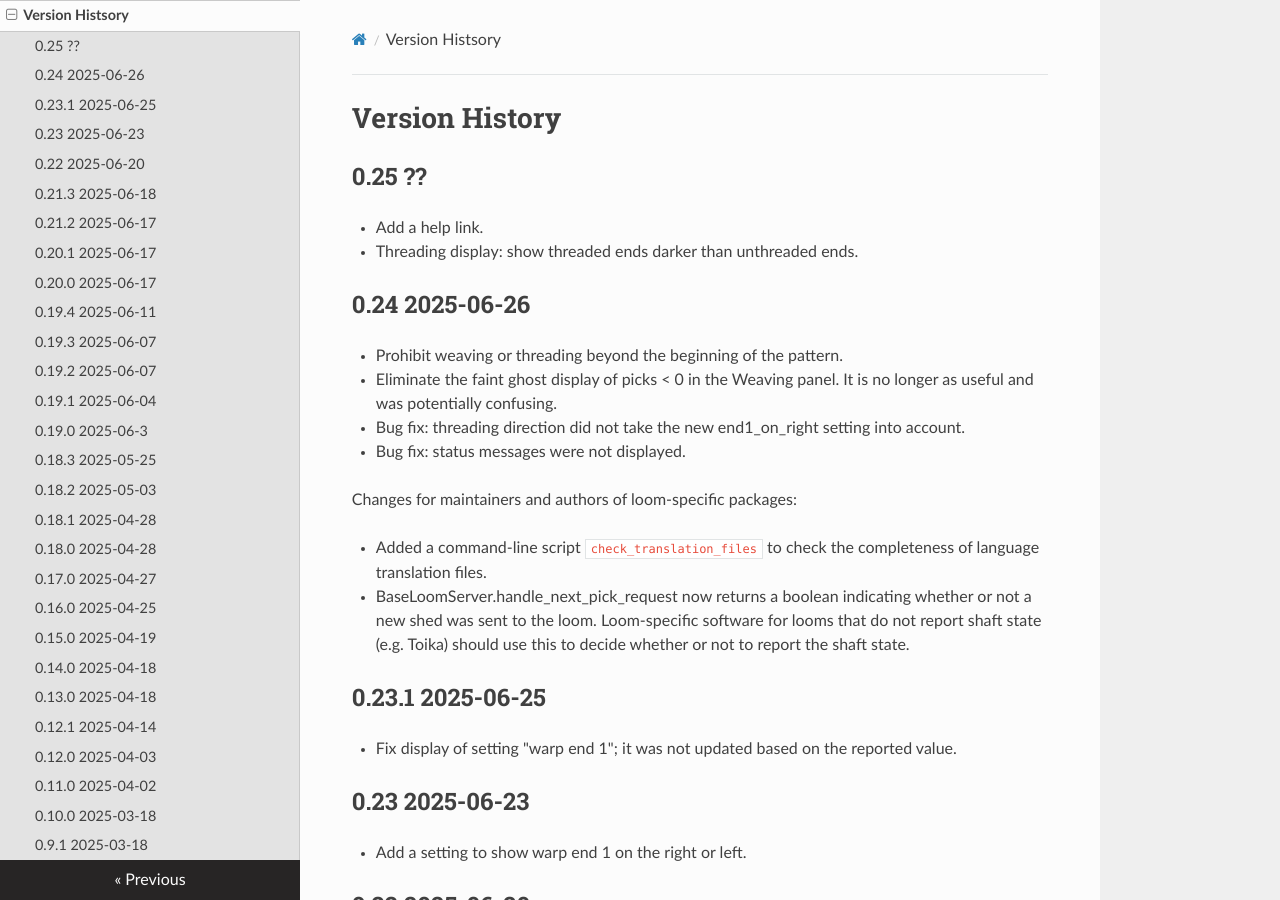
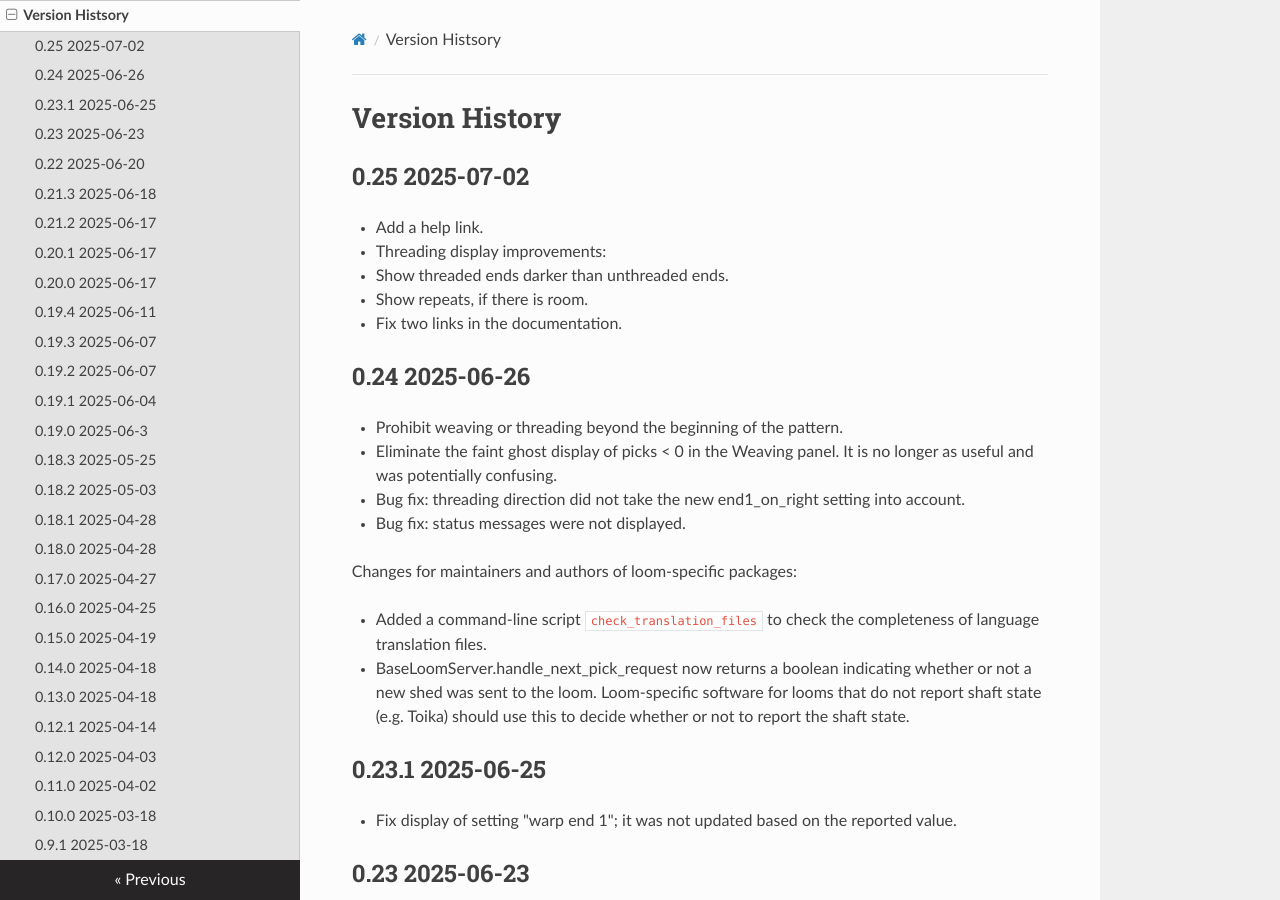
Before and after one commit to r-owen/base_loom_server, an MkDocs documentation site: the page built from docs/version_history.md, in a window 1280 px wide and 900 px high. Built offline with MkDocs 1.6.1, drawn with Linux system fonts in a browser that asks for light colours; nearby versions of some CDN libraries.

Commit message:
Update the version history

```diff
--- a/docs/version_history.md
+++ b/docs/version_history.md
@@ -1,9 +1,14 @@
 # Version History
 
-## 0.25 ??
+## 0.25 2025-07-02
 
 * Add a help link.
-* Threading display: show threaded ends darker than unthreaded ends.
+* Threading display improvements:
+
+  * Show threaded ends darker than unthreaded ends.
+  * Show repeats, if there is room.
+
+* Fix two links in the documentation.
 
 ## 0.24 2025-06-26
 
```
